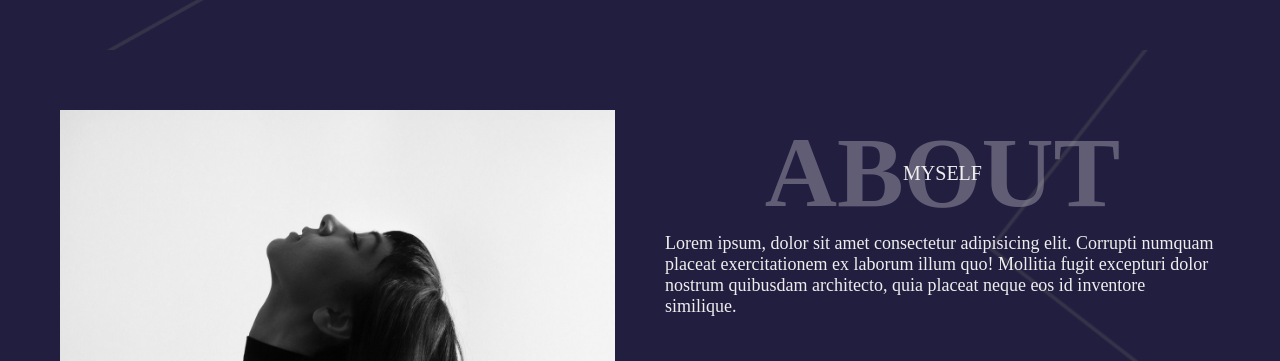
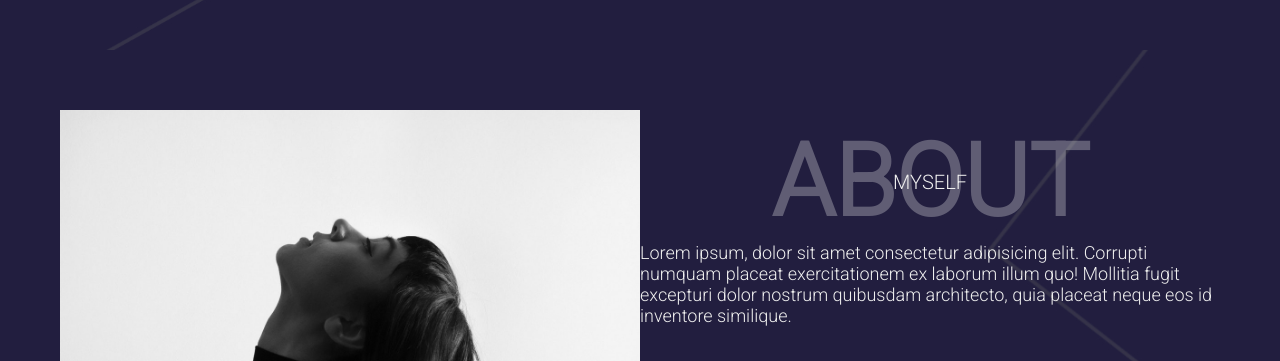
Before and after one commit to Alesio-Clement/portfolio-website-v2--day5of100, a plain HTML site: page index.html in a window 1280 px wide. Shown: the part 750-1111 px from the top of the page. Drawn offline with nearby package versions, Linux system fonts and the light colour scheme.

Commit message:
portofilo img changed

```diff
--- a/assets/css/style.css
+++ b/assets/css/style.css
@@ -7,7 +7,7 @@
 
 html{
     font-size: 10px;
-    font-family: 'Roboto' sans-serif  !important;
+    font-family: 'Roboto'   !important;
     color: #eee;
 }
 
@@ -259,7 +259,7 @@ user-select: none;
     font-weight: 300;
 }
 
-.profile-img
+.portfolio-img
 {
     flex: 1;
     margin-right: 5rem;
```
Also changed, not shown: index.html (+1 -1 lines).
